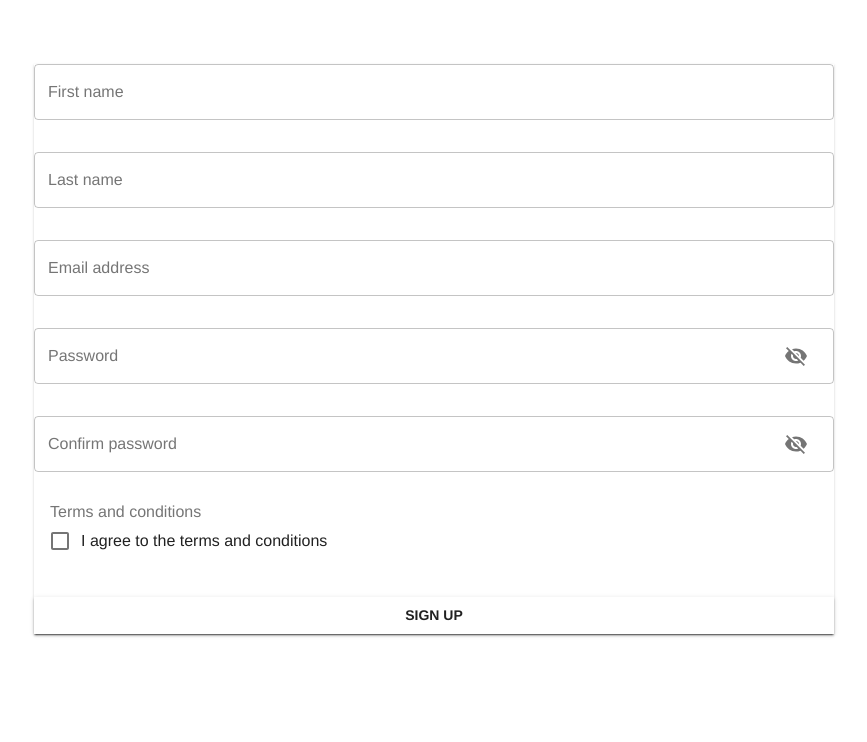
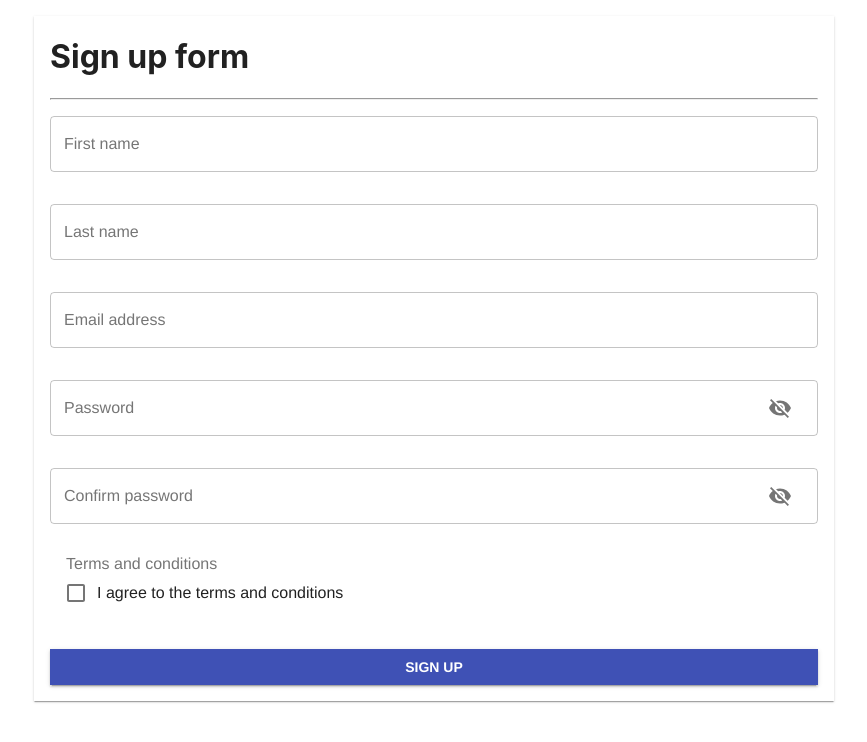
Before and after one commit to dzx11/form-template, a React (Create React App) app: page / in a window 1280 px wide. Shown: the top 742 px of the page, without its empty margins (206-1073 px from the left). Built offline with nearby package versions, Linux system fonts and the light colour scheme.

Commit message:
Add title and improve design

```diff
--- a/src/pages/MainPage.js
+++ b/src/pages/MainPage.js
@@ -24,12 +24,16 @@ const useStyles = makeStyles((theme) => ({
       flexDirection: "column",
       justifyContent: "flex-start",
       margin: "auto",
-      marginTop:"4em",
-      marginBottom:"4em",
+      marginTop: "1em",
+      marginBottom:"1em",
       maxWidth:"800px"
+    },
+    title: {
+        margin: "1em"
     },
     form: {
         display: "flex",
+        margin: "1em",
         flexDirection: "column",
         "& > *": {
             "&:nth-child(even)": {
@@ -43,9 +47,7 @@ const useStyles = makeStyles((theme) => ({
         "& > *": {
             marginLeft: "1em"
         }
-
       },
-
   }));
 
 const MainPage = () => {
@@ -162,7 +164,13 @@ const MainPage = () => {
         <>
             <div className={classes.root}>
                 <Paper square>
-                    <form className={classes.form} autoComplete="off">
+                    <div className={classes.title}>
+                        <h1>
+                            Sign up form
+                        </h1>
+                        <hr></hr>
+                    </div>
+                    <form className={classes.form}>
                         <TextField
                             id="main-page-firstname"
                             error={firstNameError()}
@@ -252,8 +260,8 @@ const MainPage = () => {
                         <Button
                             variant="contained"
                             onClick={submit}
+                            color="primary"
                             style={{
-                                backgroundColor: "white",
                                 fontWeight: "bold",
                                 borderRadius: "0",
                             }}
```
